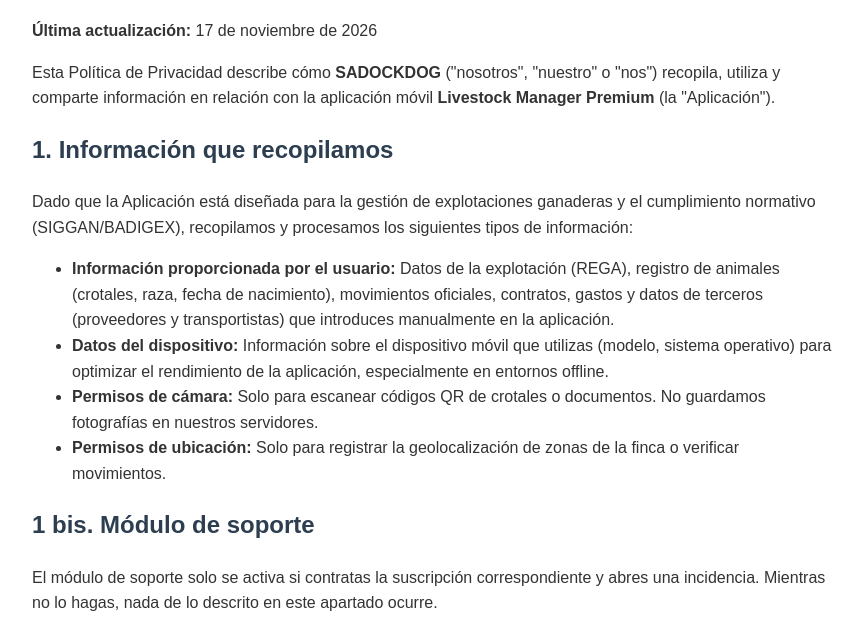
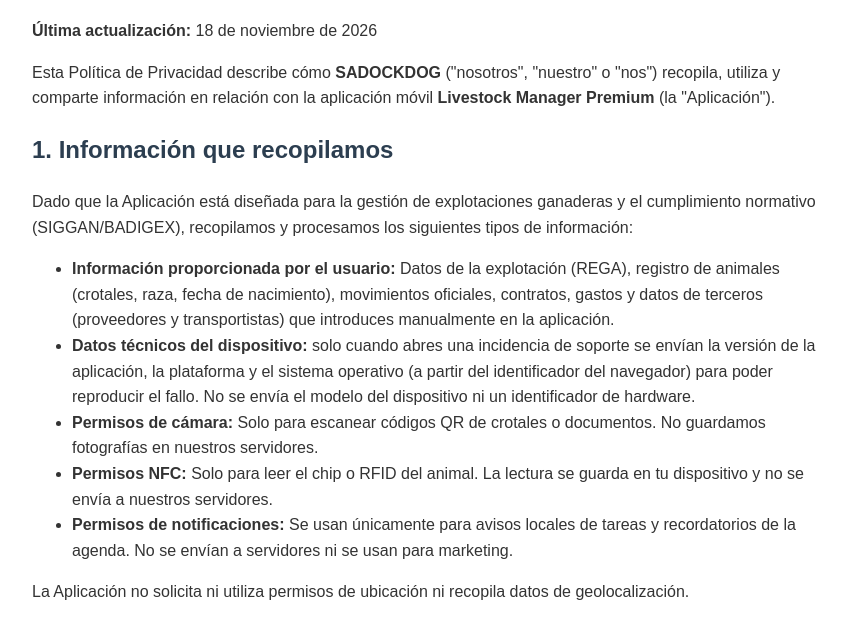
Before and after one commit to SADOCKDOG/livestock-manager-docs, a plain HTML site: page docs/privacy-policy.html in a window 1280 px wide. Shown: the part 108-730 px from the top of the page, without its empty margins (208-1070 px from the left). Drawn offline with Linux system fonts and the light colour scheme.

Commit message:
docs: alinear politica de privacidad con permisos reales

```diff
--- a/docs/privacy-policy.html
+++ b/docs/privacy-policy.html
@@ -12,7 +12,7 @@
 </head>
 <body>
     <h1>Política de Privacidad</h1>
-    <p><strong>Última actualización:</strong> 17 de noviembre de 2026</p>
+    <p><strong>Última actualización:</strong> 18 de noviembre de 2026</p>
 
     <p>Esta Política de Privacidad describe cómo <strong>SADOCKDOG</strong> ("nosotros", "nuestro" o "nos") recopila, utiliza y comparte información en relación con la aplicación móvil <strong>Livestock Manager Premium</strong> (la "Aplicación").</p>
 
@@ -20,10 +20,12 @@
     <p>Dado que la Aplicación está diseñada para la gestión de explotaciones ganaderas y el cumplimiento normativo (SIGGAN/BADIGEX), recopilamos y procesamos los siguientes tipos de información:</p>
     <ul>
         <li><strong>Información proporcionada por el usuario:</strong> Datos de la explotación (REGA), registro de animales (crotales, raza, fecha de nacimiento), movimientos oficiales, contratos, gastos y datos de terceros (proveedores y transportistas) que introduces manualmente en la aplicación.</li>
-        <li><strong>Datos del dispositivo:</strong> Información sobre el dispositivo móvil que utilizas (modelo, sistema operativo) para optimizar el rendimiento de la aplicación, especialmente en entornos offline.</li>
+        <li><strong>Datos técnicos del dispositivo:</strong> solo cuando abres una incidencia de soporte se envían la versión de la aplicación, la plataforma y el sistema operativo (a partir del identificador del navegador) para poder reproducir el fallo. No se envía el modelo del dispositivo ni un identificador de hardware.</li>
         <li><strong>Permisos de cámara:</strong> Solo para escanear códigos QR de crotales o documentos. No guardamos fotografías en nuestros servidores.</li>
-        <li><strong>Permisos de ubicación:</strong> Solo para registrar la geolocalización de zonas de la finca o verificar movimientos.</li>
+        <li><strong>Permisos NFC:</strong> Solo para leer el chip o RFID del animal. La lectura se guarda en tu dispositivo y no se envía a nuestros servidores.</li>
+        <li><strong>Permisos de notificaciones:</strong> Se usan únicamente para avisos locales de tareas y recordatorios de la agenda. No se envían a servidores ni se usan para marketing.</li>
     </ul>
+    <p>La Aplicación no solicita ni utiliza permisos de ubicación ni recopila datos de geolocalización.</p>
 
     <h2>1 bis. Módulo de soporte</h2>
     <p>El módulo de soporte solo se activa si contratas la suscripción correspondiente y abres una incidencia. Mientras no lo hagas, nada de lo descrito en este apartado ocurre.</p>
```
